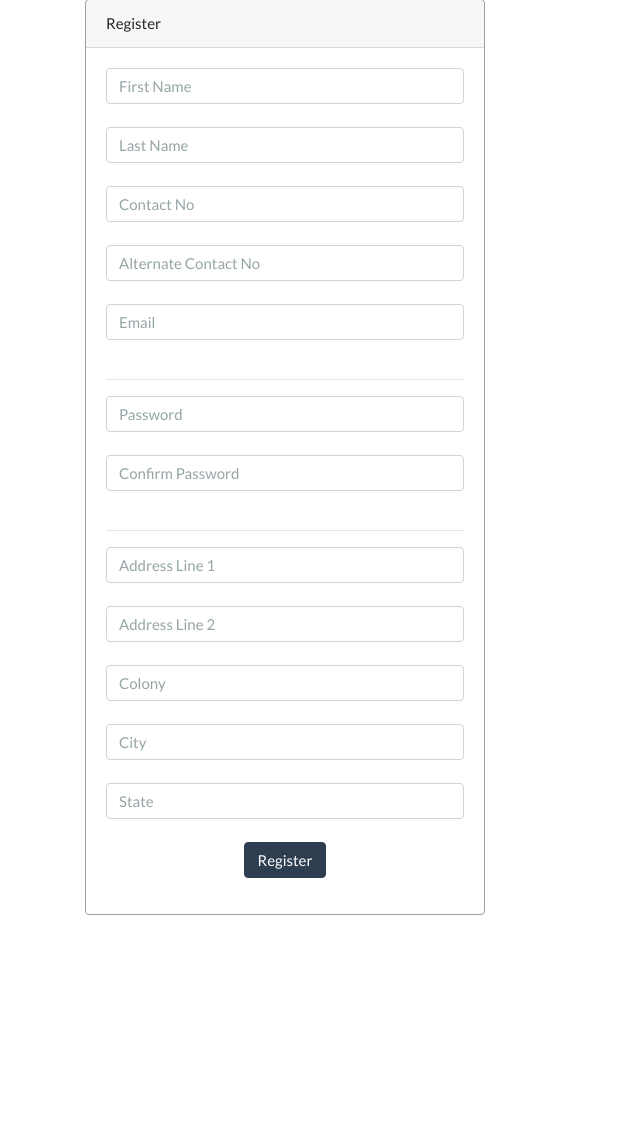
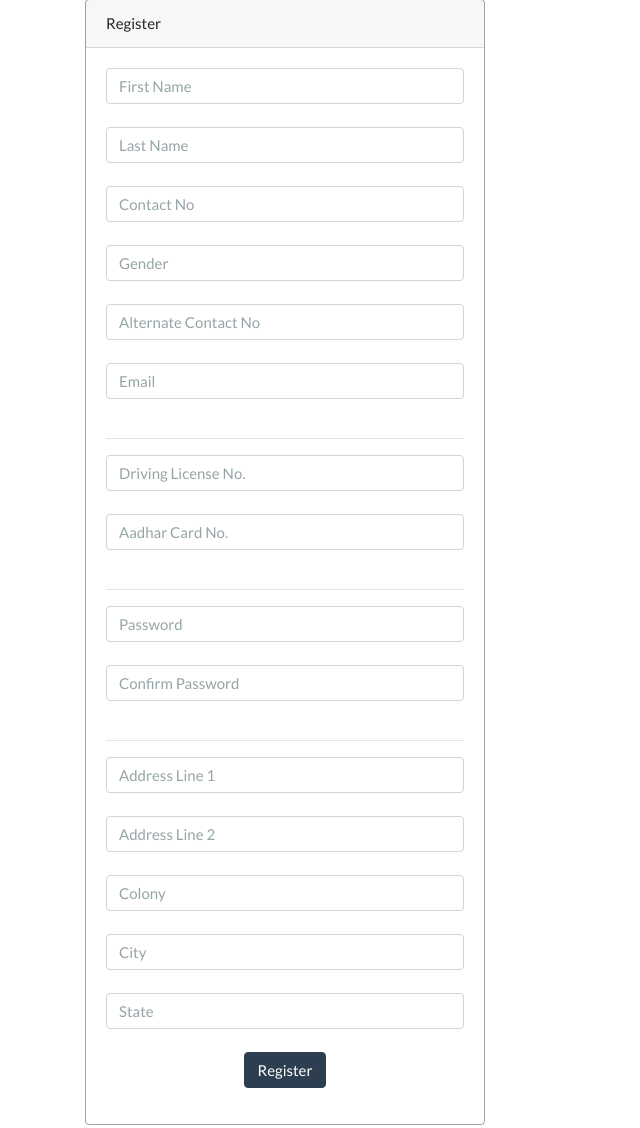
Before and after one commit to nirnejak/RideShare, a Flask app: page /register in a window 1280 px wide. Shown: the part 94-1222 px from the top of the page, without its empty margins (0-640 px from the left). Before the commit the page ends 1009 px from the top, so only its background shows below. Run offline with Flask 2, Linux system fonts and the light colour scheme; some libraries are stand-ins or nearby versions.

Commit message:
Gender, Aadhar ID, Driving License

```diff
--- a/app.py
+++ b/app.py
@@ -15,6 +15,8 @@ import os
 # Import from own library
 from decorators import is_logged_in
 from decorators import is_not_logged_in
+from decorators import has_aadhar
+from decorators import has_driving
 
 # Importing Forms
 from forms import RegisterForm
@@ -52,7 +54,10 @@ def register():
 		lname = form.lname.data
 		contactNo = form.contactNo.data
 		alternateContactNo = form.alternateContactNo.data
-		email = form.email.data
+		emailID = form.emailID.data
+		gender = str(form.gender.data).upper()
+		driving = form.driving.data
+		aadhar = form.aadhar.data
 		password = sha256_crypt.encrypt(str(form.password.data))
 
 		# User Address
@@ -65,8 +70,18 @@ def register():
 		# Create cursor
 		cur = mysql.connection.cursor()
 
-		# Add User into Database
-		cur.execute("INSERT INTO users(fname, lname, contactNo, alternateContactNo, email, password, addLine1, addLine2, colony, city, state) VALUES (%s, %s, %s, %s, %s, %s, %s, %s, %s, %s, %s)", (fname, lname, contactNo, alternateContactNo, email, password, addLine1, addLine2, colony, city, state))
+		if len(aadhar)==0 and len(driving)==0:
+			# Add User into Database
+			cur.execute("INSERT INTO users(fname, lname, contactNo, alternateContactNo, email, password, addLine1, addLine2, colony, city, state, aadhar, gender, driving, userStatus) VALUES (%s, %s, %s, %s, %s, %s, %s, %s, %s, %s, %s, %s, %s, %s, %s)", (fname, lname, contactNo, alternateContactNo, emailID, password, addLine1, addLine2, colony, city, state, aadhar, gender, driving,"NONE"))
+		elif len(aadhar)!=0 and len(driving)==0:
+			# Add User into Database
+			cur.execute("INSERT INTO users(fname, lname, contactNo, alternateContactNo, email, password, addLine1, addLine2, colony, city, state, aadhar, gender, driving, userStatus) VALUES (%s, %s, %s, %s, %s, %s, %s, %s, %s, %s, %s, %s, %s, %s, %s)", (fname, lname, contactNo, alternateContactNo, emailID, password, addLine1, addLine2, colony, city, state, aadhar, gender, driving,"AADHAR"))
+		elif len(aadhar)==0 and len(driving)!=0:
+			# Add User into Database
+			cur.execute("INSERT INTO users(fname, lname, contactNo, alternateContactNo, email, password, addLine1, addLine2, colony, city, state, aadhar, gender, driving, userStatus) VALUES (%s, %s, %s, %s, %s, %s, %s, %s, %s, %s, %s, %s, %s, %s, %s)", (fname, lname, contactNo, alternateContactNo, emailID, password, addLine1, addLine2, colony, city, state, aadhar, gender, driving,"DRIVING"))
+		elif len(aadhar)!=0 and len(driving)!=0:
+			# Add User into Database
+			cur.execute("INSERT INTO users(fname, lname, contactNo, alternateContactNo, email, password, addLine1, addLine2, colony, city, state, aadhar, gender, driving, userStatus) VALUES (%s, %s, %s, %s, %s, %s, %s, %s, %s, %s, %s, %s, %s, %s, %s)", (fname, lname, contactNo, alternateContactNo, emailID, password, addLine1, addLine2, colony, city, state, aadhar, gender, driving,"BOTH"))
 
 		# Comit to DB
 		mysql.connection.commit()
@@ -150,6 +165,9 @@ def dashboard():
 @is_logged_in
 def nearbyRides():
 	if request.method == 'POST':
+		if session['userStatus']=='REGISTERED' or session['userStatus'] == 'DRIVING' or session['userStatus'] == 'NONE':
+			flash('You Don\'t have Aadhar ID!','warning')
+			return redirect(url_for('dashboard'))
 		RideId = request.form['rideId']
 
 		# Create cursor
@@ -165,7 +183,12 @@ def nearbyRides():
 		cur.close()
 
 
-		flash('Your Request for Ride is sent to the user!','warning')
+		flash('Your Request for Ride is sent to the user!','success')
+		return redirect(url_for('dashboard'))
+
+
+	if session['userStatus']=='REGISTERED' or session['userStatus'] == 'DRIVING' or session['userStatus'] == 'NONE':
+		flash('You Don\'t have Aadhar ID!','warning')
 		return redirect(url_for('dashboard'))
 
 	# Create cursor
@@ -192,7 +215,13 @@ def nearbyRides():
 @is_logged_in
 def rideRequests():
 	if request.method == 'POST':
-		pass
+		if session['userStatus']=='REGISTERED' or session['userStatus'] == 'AADHAR' or session['userStatus'] == 'NONE':
+			flash('You Don\'t have Driving License!','warning')
+			return redirect(url_for('dashboard'))
+
+	if session['userStatus']=='REGISTERED' or session['userStatus'] == 'AADHAR' or session['userStatus'] == 'NONE':
+			flash('You Don\'t have Driving License!','warning')
+			return redirect(url_for('dashboard'))
 
 	# Create cursor
 	cur = mysql.connection.cursor()
@@ -217,11 +246,14 @@ def rideRequests():
 
 	return render_template('rideRequests.html')
 
-
 @app.route('/shareRide', methods=['GET','POST'])
 @is_logged_in
 def shareRide():
 	if request.method == 'POST':
+		if session['userStatus']=='REGISTERED' or session['userStatus'] == 'AADHAR' or session['userStatus'] == 'NONE':
+			flash('You Don\'t have Driving License!','warning')
+			return redirect(url_for('dashboard'))
+
 		rideDate = request.form['rideDate']
 		rideTime = request.form['rideTime']
 		fromLocation = request.form['fromLocation']
@@ -243,6 +275,10 @@ def shareRide():
 
 		flash('Your ride is shared people around you can now send you request for your ride','success')
 		return redirect(url_for('dashboard'))
+
+	if session['userStatus']=='REGISTERED' or session['userStatus'] == 'AADHAR' or session['userStatus'] == 'NONE':
+		flash('You Don\'t have Driving License!','warning')
+		return redirect(url_for('dashboard'))
 	return render_template('shareRide.html')
 
 
--- a/decorators.py
+++ b/decorators.py
@@ -25,3 +25,25 @@ def is_logged_in(f):
 			flash('Unauthorized, Please Login','danger')
 			return redirect(url_for('login'))
 	return wrap
+
+# Check if user has aadhar ID
+def has_aadhar(f):
+	@wraps(f)
+	def wrap(*args, **kwargs):
+		if session['userStatus'] in ['BOTH','AADHAR']:
+			return f(*args, **kwargs)
+		else:
+			flash('You Don\'t have Aadhar ID','warning')
+			return redirect(url_for('login'))
+	return wrap
+
+# Check if user has driving license
+def has_driving(f):
+	@wraps(f)
+	def wrap(*args, **kwargs):
+		if session['userStatus'] in ['BOTH','DRIVING']:
+			return f(*args, **kwargs)
+		else:
+			flash('You Don\'t have Driving License','warning')
+			return redirect(url_for('login'))
+	return wrap
--- a/forms.py
+++ b/forms.py
@@ -4,9 +4,12 @@ from wtforms import Form, StringField, IntegerField, TextAreaField, PasswordFiel
 class RegisterForm(Form):
 	fname = StringField('First Name', [validators.Length(min = 1, max = 50)], description='First Name')
 	lname = StringField('Last Name', [validators.Length(min = 1, max = 50)], description='Last Name')
+	gender = StringField('Gender', [validators.Length(min = 1, max = 50)], description='Gender')
+	driving = StringField('Driving License No', description='Driving License No.')
+	aadhar = StringField('Aadhar Card No.', description='Aadhar Card No.')
 	contactNo = StringField('Contact Number', [validators.Length(min = 1, max = 15)], description='Contact No')
 	alternateContactNo = StringField('Alternate Contact Number', [validators.Length(min = 0, max = 15)], description='Alternate Contact No')
-	email = StringField('Email', [validators.Length(min = 0, max = 50)], description='Email')
+	emailID = StringField('Email', [validators.Length(min = 0, max = 50)], description='Email')
 
 	password = PasswordField('Password',[
 			validators.DataRequired(),
--- a/models.sql
+++ b/models.sql
@@ -2,6 +2,9 @@ CREATE TABLE users(
 	userId INT(11) AUTO_INCREMENT PRIMARY KEY,
 	fname VARCHAR(100),
 	lname VARCHAR(100),
+	gender VARCHAR(50),
+	driving VARCHAR(50) UNIQUE,
+	aadhar VARCHAR(50) UNIQUE,
 	contactNo VARCHAR(30) UNIQUE,
 	alternateContactNo VARCHAR(30),
 	email VARCHAR(100) UNIQUE,
--- a/templates/register.html
+++ b/templates/register.html
@@ -9,8 +9,12 @@
 				{{ render_field(form.fname, class_= "form-control", placeholder=form.fname.description) }}
 				{{ render_field(form.lname, class_= "form-control", placeholder=form.lname.description) }}
 				{{ render_field(form.contactNo, class_= "form-control", placeholder=form.contactNo.description) }}
+				{{ render_field(form.gender, class_= "form-control", placeholder=form.gender.description) }}
 				{{ render_field(form.alternateContactNo, class_= "form-control", placeholder=form.alternateContactNo.description) }}
-				{{ render_field(form.email, class_= "form-control", placeholder=form.email.description) }}
+				{{ render_field(form.emailID, class_= "form-control", placeholder=form.emailID.description) }}
+				<hr>
+				{{ render_field(form.driving, class_= "form-control", placeholder=form.driving.description) }}
+				{{ render_field(form.aadhar, class_= "form-control", placeholder=form.aadhar.description) }}
 				<hr>
 				{{ render_field(form.password, class_= "form-control", placeholder=form.password.description) }}
 				{{ render_field(form.confirm, class_= "form-control", placeholder=form.confirm.description) }}
```
Also changed, not shown: Info.txt (added, +10 -0 lines), templates/rideRequests.html (+18 -0 lines).
